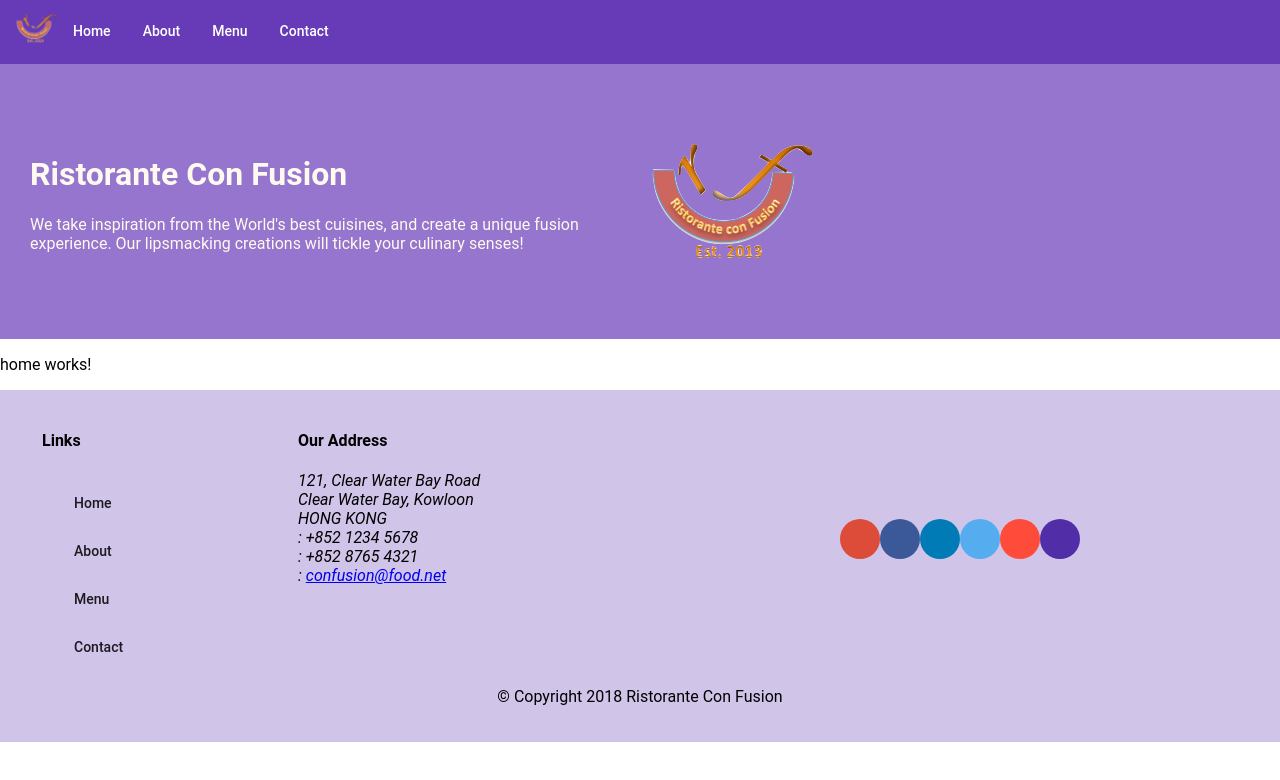
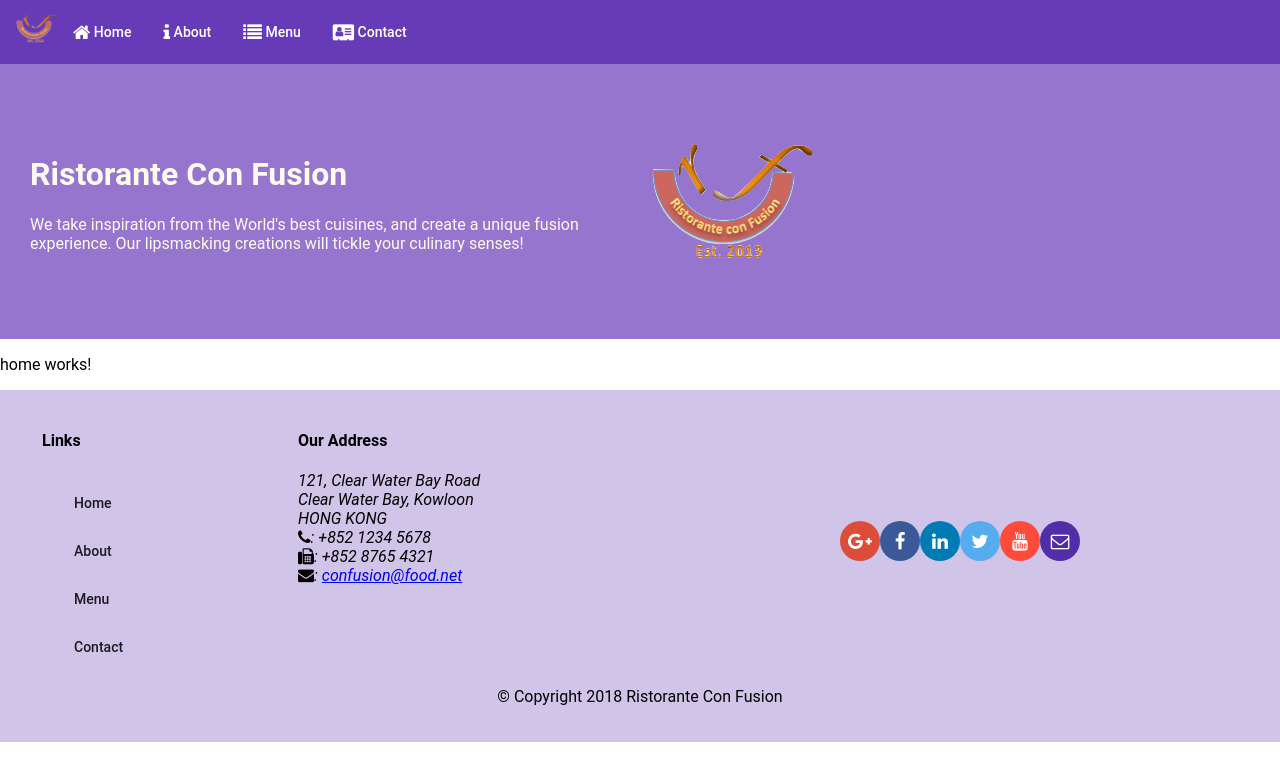
Before and after one commit to mhornstein/AngularProject, an Angular app: page /home in a window 1280 px wide. Shown: the top 780 px of the page. Built offline with nearby package versions, Linux system fonts and the light colour scheme.

Commit message:
Adding _variables.scss

```diff
--- a/package.json
+++ b/package.json
@@ -24,6 +24,7 @@
     "@angular/platform-browser-dynamic": "^6.1.0",
     "@angular/router": "^6.1.0",
     "core-js": "^2.5.4",
+    "font-awesome": "^4.7.0",
     "hammerjs": "^2.0.8",
     "rxjs": "~6.2.0",
     "zone.js": "~0.8.26"
--- /dev/null
+++ b/src/_variables.scss
@@ -0,0 +1 @@
+$fa-font-path: '../node_modules/font-awesome/fonts';
--- a/src/styles.scss
+++ b/src/styles.scss
@@ -1,5 +1,7 @@
 /* You can add global styles to this file, and also import other style files */
 @import '~@angular/material/prebuilt-themes/deeppurple-amber.css';
+@import 'variables';
+@import '../node_modules/font-awesome/scss/font-awesome';
 
 // some basic resets
 
@@ -13,3 +15,35 @@ body{
     margin: 20px;
     display: flex;
 }
+
+$lt-gray: #ddd;
+$background-dark: #512DA8;
+$background-light: #9575CD;
+$background-pale: #D1C4E9;
+$primary-color-dark:   #512DA8;
+$primary-color:        #673AB7;
+$primary-color-light:  #D1C4E9;
+$primary-color-text:   #FFFFFF;
+$accent-color:         #FFC107;
+$primary-text-color:   #212121;
+$secondary-text-color: #757575;
+$divider-color:        #BDBDBD;
+
+@mixin zero-margin($pad-up-down, $pad-left-right) {
+    margin: 0px auto;
+    padding: $pad-up-down $pad-left-right;
+}
+
+.background-primary {
+    background-color: $background-dark!important;
+  }
+.background-accent {
+    background-color: $accent-color!important;
+  }
+.text-floral-white {
+    color: floralwhite!important;
+}
+
+.flex-spacer {
+  flex: 1 1 auto;
+}
```
Also changed, not shown: 1 other file (tests, documents, lock files or other folders).
